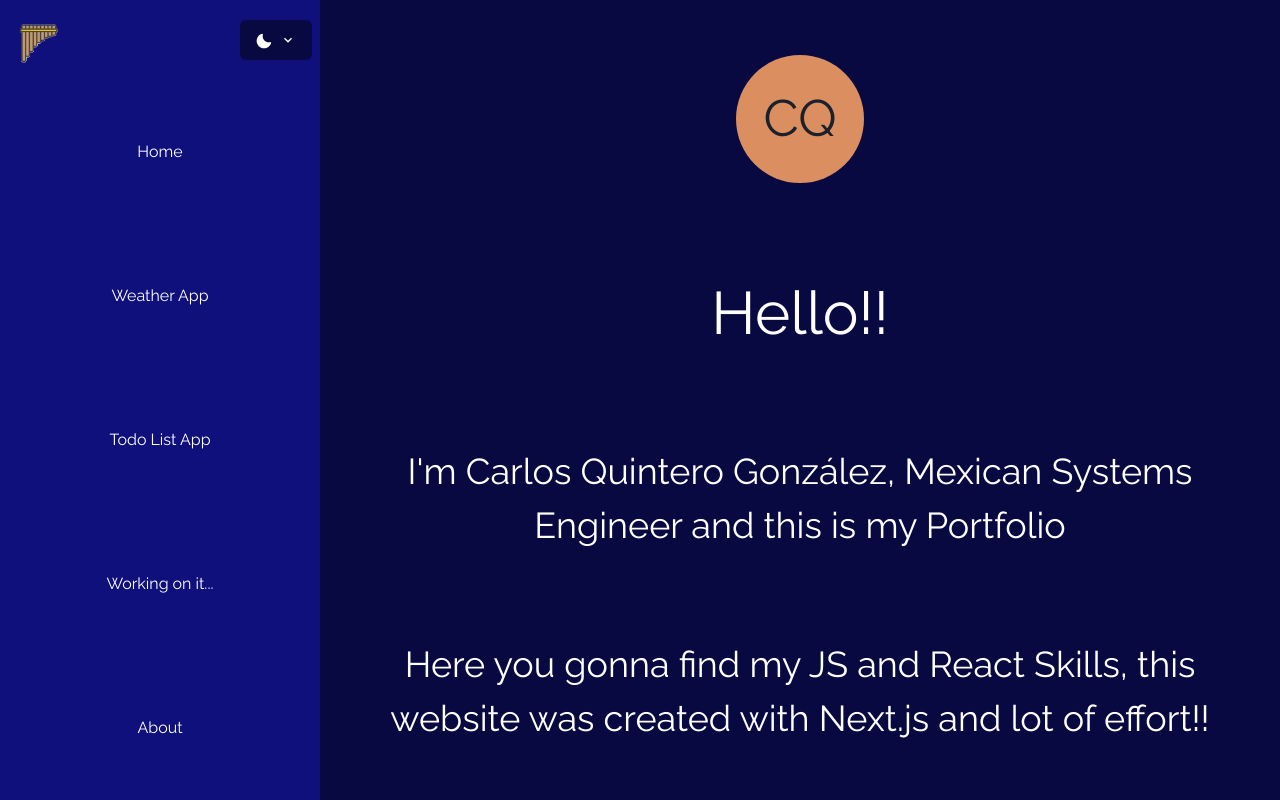
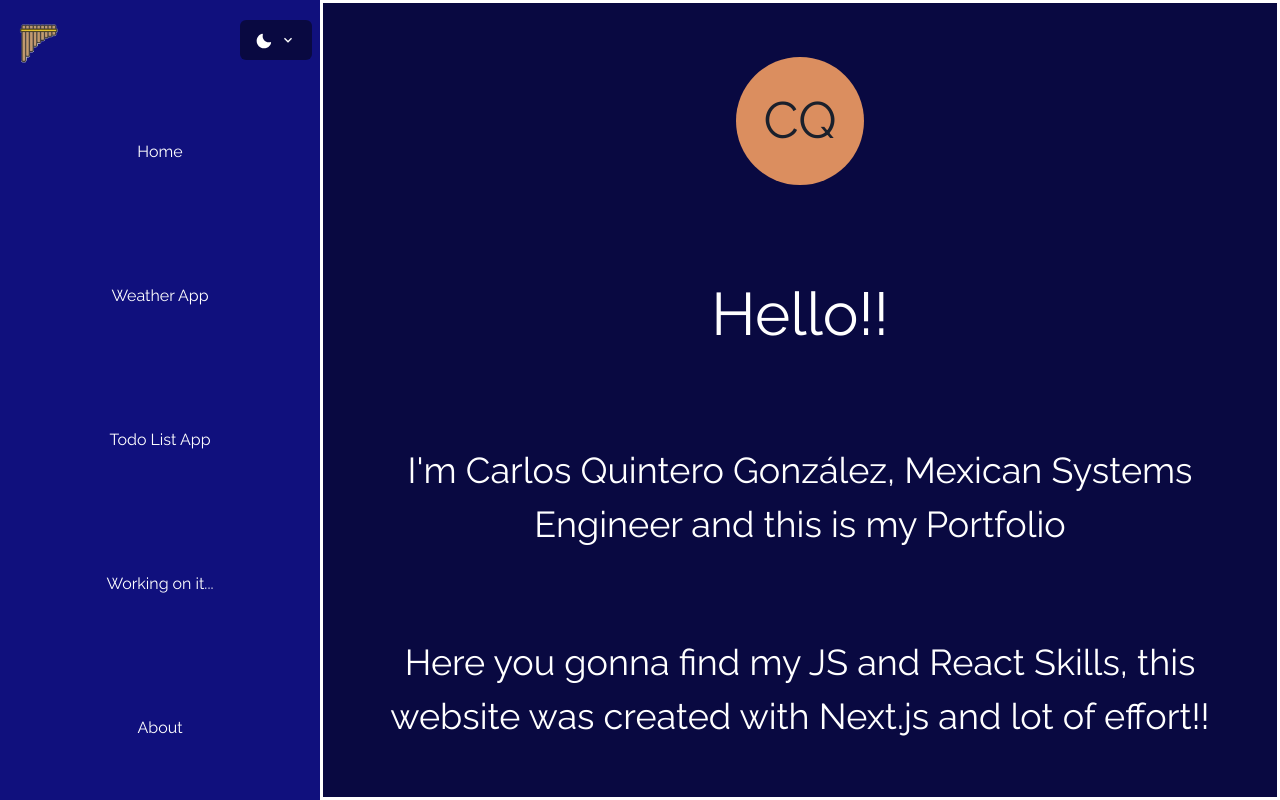
Before and after one commit to CharlieB04/my_portfolio, a Next.js app: page / in a window 1280 px wide. Built offline with nearby package versions, Linux system fonts and the light colour scheme.

Commit message:
NUEVA VERSIÓN_5.2.3

```diff
--- a/pages/index.js
+++ b/pages/index.js
@@ -55,7 +55,8 @@ export default function Home() {
             justify='space-around'
             gap='1rem'
             p='20px'
-            height={['70%','100%','100%','100%']}
+            height={['85%','100%','100%','100%']}
+            border='solid'
         >
               <Avatar name='Carlos Quintero' size={['lg','xl','2xl','2xl']}/>
               <Text fontSize={['xl','4xl','6xl','6xl']}>Hello!!</Text>
```
